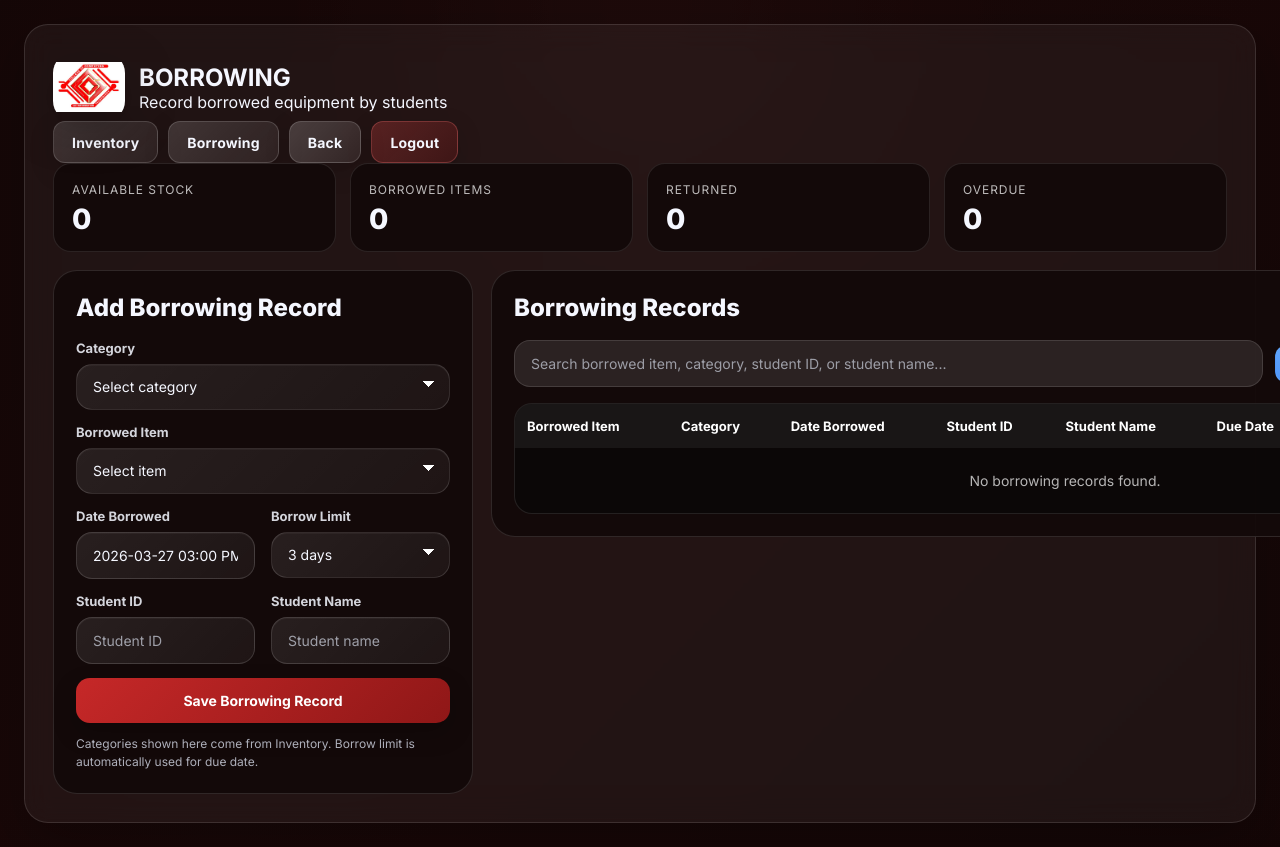
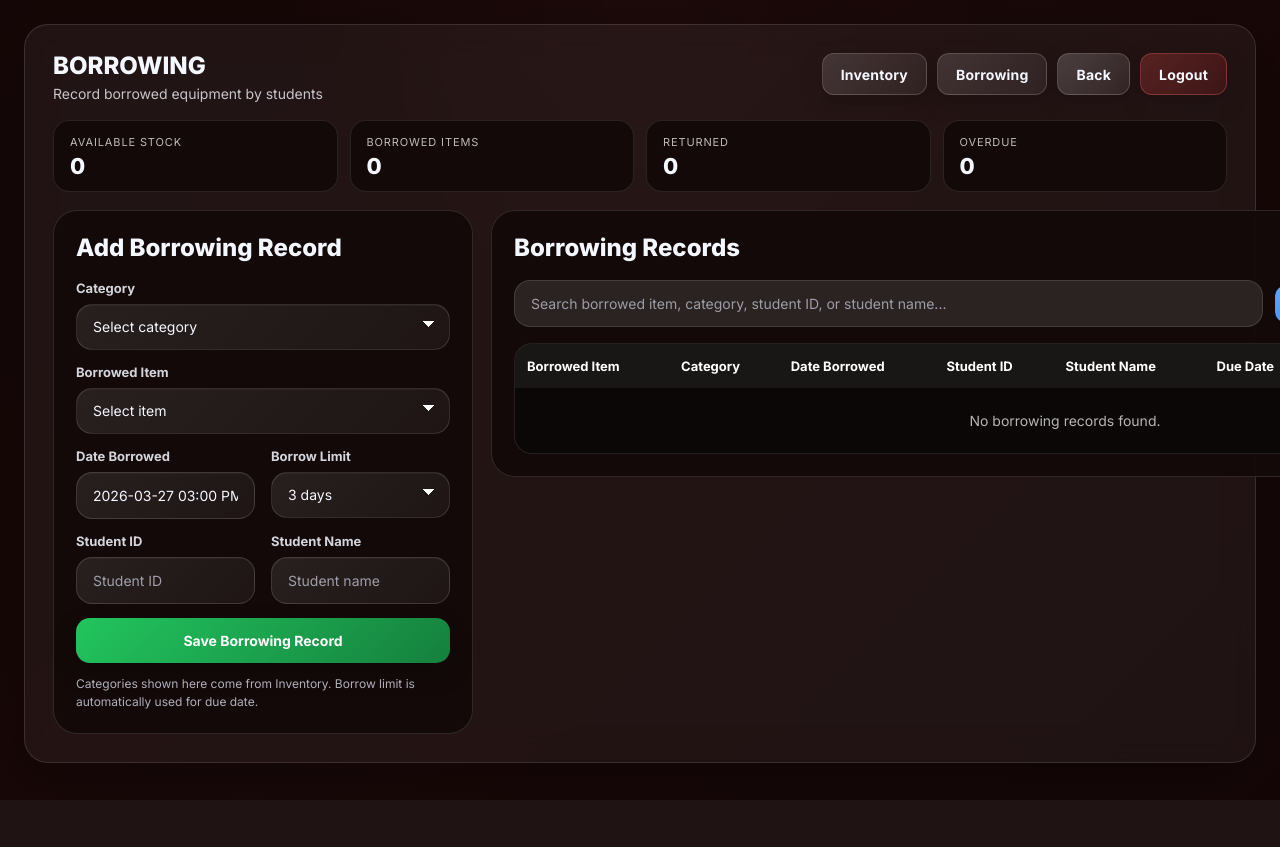
Before and after one commit to paulkurtBuhiaTimoteo/SYSTEM, a Flask app: page /admin/borrowing in a window 1280 px wide; the page is wider, and only the part inside the window is pictured. After the commit the page ends 800 px from the top of that part, so only its background shows below. Run offline with Flask 3, Linux system fonts and the light colour scheme; the visitor is signed in with stand-in values (Sample User, id 1); data comes from the database, SQL or seed files in the repository; data that the repository does not hold is empty.

Commit message:
update borrowing UI remove logo and change button colors

```diff
--- a/templates/admin_borrowing.html
+++ b/templates/admin_borrowing.html
@@ -50,7 +50,7 @@ body{
   justify-content:space-between;
   align-items:flex-start;
   gap:18px;
-  margin-bottom:22px;
+  margin-bottom:18px;
   flex-wrap:wrap;
 }
 
@@ -58,15 +58,6 @@ body{
   display:flex;
   gap:14px;
   align-items:center;
-}
-
-.logo{
-  width:72px;
-  height:68px;
-  flex:0 0 auto;
-  border-radius:20px;
-  background:url("/static/ccit-logo.png") center/contain no-repeat;
-  filter:drop-shadow(0 10px 24px rgba(0,0,0,.28));
 }
 
 .brand h1{
@@ -144,27 +135,27 @@ body{
 .stats-grid{
   display:grid;
   grid-template-columns:repeat(4, 1fr);
-  gap:14px;
+  gap:12px;
   margin-bottom:18px;
 }
 
 .stat-card{
   background:rgba(20,10,10,0.94);
   border:1px solid rgba(255,255,255,0.10);
-  border-radius:18px;
-  padding:18px;
+  border-radius:16px;
+  padding:14px 16px;
 }
 
 .stat-label{
-  font-size:12px;
+  font-size:11px;
   color:rgba(255,255,255,0.72);
-  margin-bottom:8px;
+  margin-bottom:6px;
   text-transform:uppercase;
   letter-spacing:.08em;
 }
 
 .stat-value{
-  font-size:28px;
+  font-size:22px;
   font-weight:800;
   line-height:1;
 }
@@ -256,11 +247,6 @@ body{
   color:#ffffff;
 }
 
-.form-grid select option:checked{
-  background:#991b1b;
-  color:#ffffff;
-}
-
 .stock-note{
   font-size:12px;
   color:rgba(255,255,255,0.72);
@@ -271,7 +257,6 @@ body{
   padding:14px 18px;
   border:none;
   border-radius:14px;
-  background:linear-gradient(135deg,#c62828,#8f1717);
   color:#fff;
   cursor:pointer;
   font-weight:700;
@@ -282,7 +267,19 @@ body{
 
 .mini-btn:hover{
   transform:translateY(-1px);
-  filter:brightness(1.05);
+  filter:brightness(1.08);
+}
+
+.btn-green{
+  background:linear-gradient(135deg,#22c55e,#15803d) !important;
+}
+
+.btn-blue{
+  background:linear-gradient(135deg,#60a5fa,#2563eb) !important;
+}
+
+.btn-red{
+  background:linear-gradient(135deg,#ef4444,#b91c1c) !important;
 }
 
 .small-note{
@@ -345,11 +342,10 @@ body{
 }
 
 .filter-btn.active{
-  background:linear-gradient(135deg,#60a5fa,#3b82f6); /* light blue */
+  background:linear-gradient(135deg,#60a5fa,#3b82f6);
   border-color:rgba(96,165,250,0.5);
   color:#fff;
 }
-
 
 .inventory-wrap{
   background:rgba(12,8,8,0.95);
@@ -403,12 +399,12 @@ body{
 }
 
 .borrowed-pill{
-  background:#dc2626;
+  background:#2563eb;
   color:#fff;
 }
 
 .returned-pill{
-  background:#2563eb;
+  background:#16a34a;
   color:#fff;
 }
 
@@ -479,13 +475,13 @@ body{
 <main class="page">
 <section class="card">
 
-<div class="brand-left">
-  <div class="logo"></div>
-  <div>
-    <h1>BORROWING</h1>
-    <p>Record borrowed equipment by students</p>
+<div class="brand">
+  <div class="brand-left">
+    <div>
+      <h1>BORROWING</h1>
+      <p>Record borrowed equipment by students</p>
+    </div>
   </div>
-</div>
 
   <div class="top-nav">
     <a class="nav-btn" href="/admin/inventory">Inventory</a>
@@ -582,7 +578,7 @@ body{
       </div>
 
       <div class="field-full">
-        <button class="mini-btn" type="submit" style="width:100%;">Save Borrowing Record</button>
+        <button class="mini-btn btn-green" type="submit" style="width:100%;">Save Borrowing Record</button>
       </div>
     </form>
 
@@ -648,7 +644,7 @@ body{
             <td>
               {% if b.status != 'Returned' %}
               <form method="POST" action="/admin/borrowing/return/{{ b.id }}">
-                <button class="mini-btn" style="padding:8px 12px;">Return</button>
+                <button class="mini-btn btn-blue" style="padding:8px 12px;">Return</button>
               </form>
               {% else %}
               -
```
